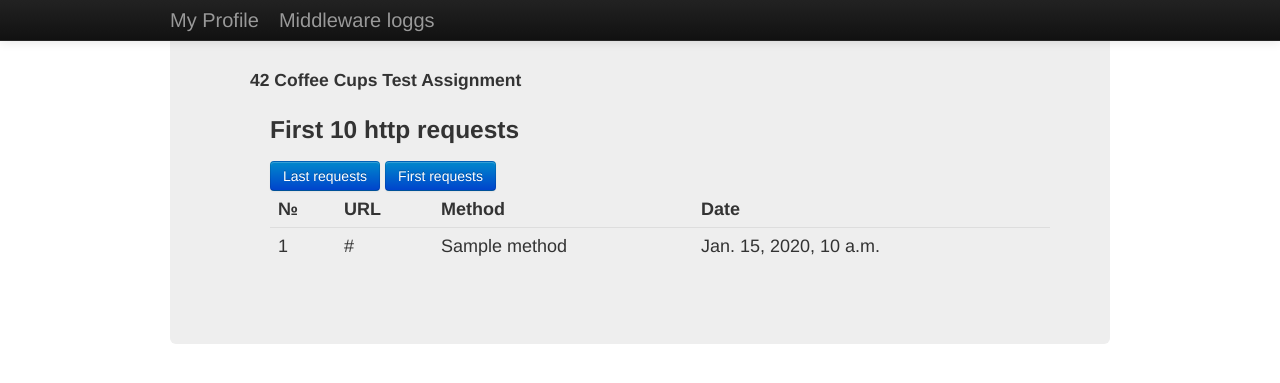
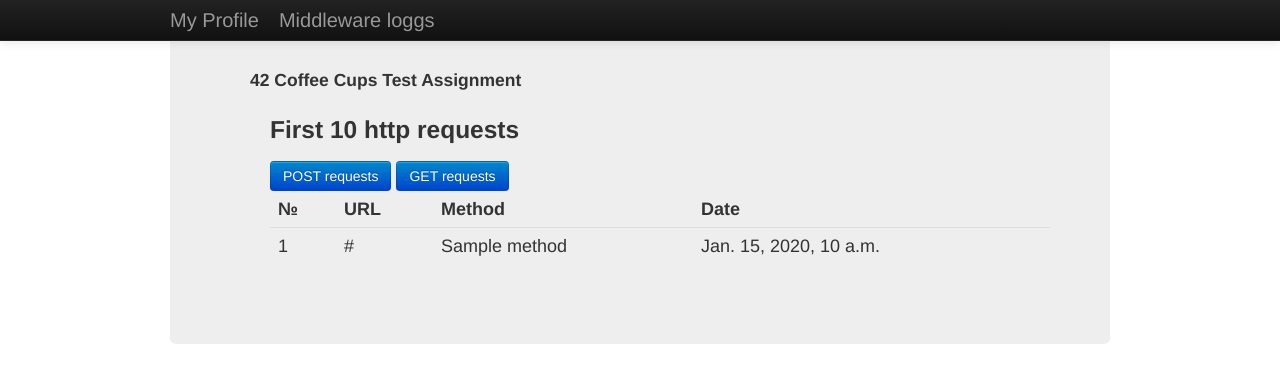
Before and after one commit to justnewbie/TestCase42, a Django app: template testingslow/templates/loggs.html in a window 1280 px wide. Shown: the top 383 px of the page. Run offline with Django 3.2, Linux system fonts and the light colour scheme; the template is opened without the code that fills it: most values are stand-ins (such as "Sample title", 1, 10 or a date in 2020).

Commit message:
ticket:13 client change

```diff
--- a/testapp/tests.py
+++ b/testapp/tests.py
@@ -48,11 +48,10 @@ class ViewsTest(TestCase):
         response = self.client.get(reverse('http_loggs_list', args=[0]))
         self.assertContains(
             response, '<meta name="description" content="Last requests" />')
-        self.assertContains(response, reverse('http_loggs_list', args=[0]))
-        for request in RequestLogs.objects.all()[::-1][:10]:
+        for request in RequestLogs.objects.filter(method='POST')[::-1][:10]:
             self.assertContains(response, request.url)
         response = self.client.get(reverse('http_loggs_list', args=[1]))
-        for request in RequestLogs.objects.all()[:10]:
+        for request in RequestLogs.objects.filter(method='GET')[::-1][:10]:
             self.assertContains(response, request.url)
 
     def test_manage_page(self):
--- a/testapp/views.py
+++ b/testapp/views.py
@@ -18,9 +18,9 @@ def about_p(request):
 
 def list_request(request, url):
     if int(url) == 0:
-        requests = RequestLogs.objects.all()[::-1][:10]
+        requests = RequestLogs.objects.filter(method='POST')[::-1][:10]
     else:
-        requests = RequestLogs.objects.all()[:10]
+        requests = RequestLogs.objects.filter(method='GET')[::-1][:10]
     return render_to_response('loggs.html',
                               {'requests': requests, },
                               context_instance=RequestContext(request))
--- a/testingslow/templates/loggs.html
+++ b/testingslow/templates/loggs.html
@@ -7,8 +7,8 @@
         <div class="container-fluid">
             <div class="span10">
             <p><h3>First 10 http requests</h3></p>
-            <a href='{% url "http_loggs_list" 0 %}'><button class="btn btn-middle btn-primary" type="submit">Last requests</button></a>
-            <a href='{% url "http_loggs_list" 1 %}'><button class="btn btn-middle btn-primary" type="submit">First requests</button></a>
+            <a href='{% url "http_loggs_list" 0 %}'><button class="btn btn-middle btn-primary" type="submit">POST requests</button></a>
+            <a href='{% url "http_loggs_list" 1 %}'><button class="btn btn-middle btn-primary" type="submit">GET requests</button></a>
             <table class="table">
                 <thead>
                     <tr>
```
